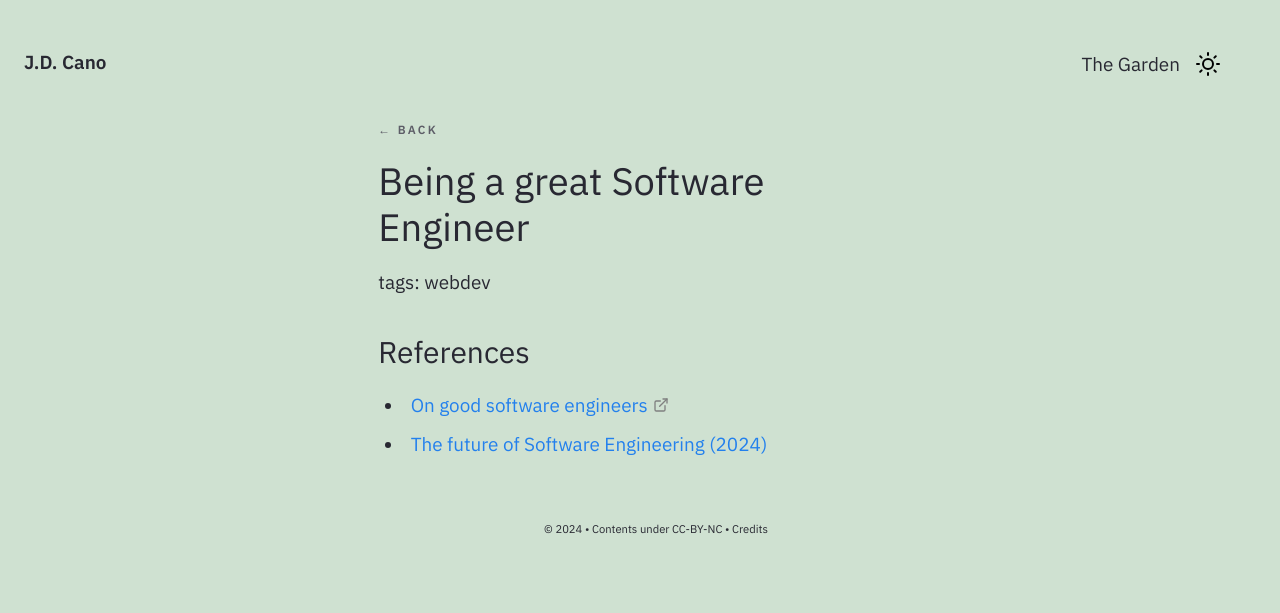
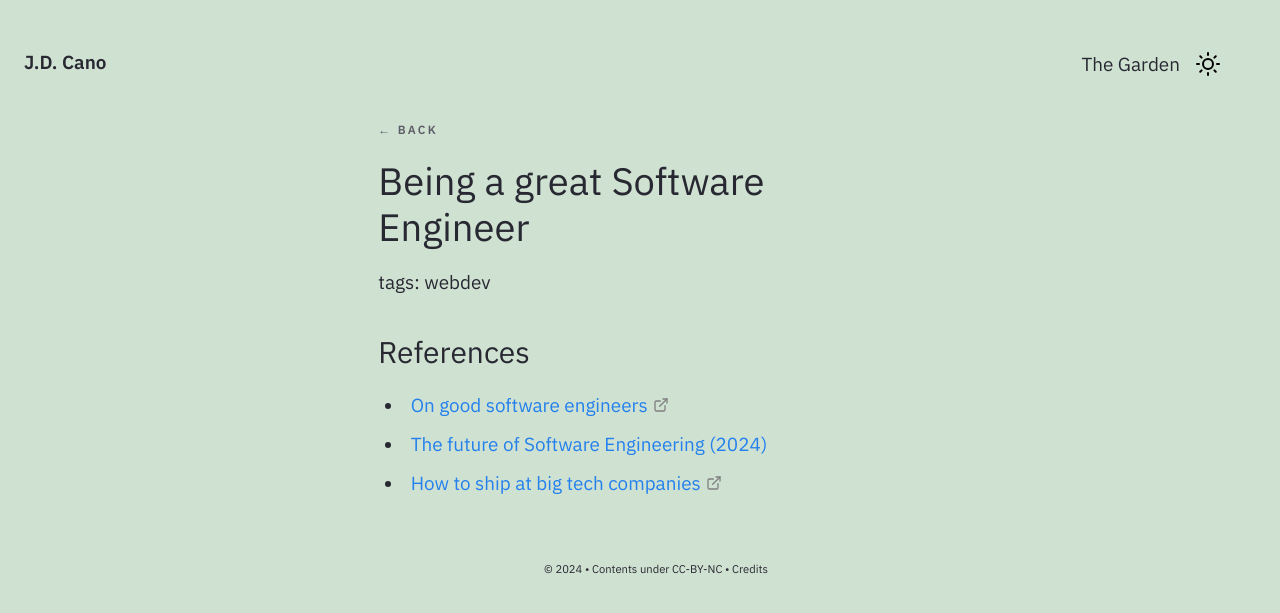
Before and after one commit to Gorzas/gorzas.github.io, a Jekyll site: the page built from _notes/Public/tech/Being a great Software Engineer.md, in a window 1280 px wide. Shown: the top 613 px of the page. Built offline with Jekyll 4.4.1, drawn with Linux system fonts in a browser that asks for light colours; part of the change alters nothing that is shown.

Commit message:
Update Being a great Software Engineer.md

```diff
--- a/_notes/Public/tech/Being a great Software Engineer.md
+++ b/_notes/Public/tech/Being a great Software Engineer.md
@@ -3,7 +3,7 @@ title: Being a great Software Engineer
 feed: show
 tags: webdev
 date: 30-10-2024
-updated: 30-10-2024
+updated: 12-11-2024
 type: essay
 growth: seedlings
 ---
@@ -12,3 +12,4 @@ growth: seedlings
 
 - [On good software engineers](https://candost.blog/on-good-software-engineers/)
 - [[The future of Software Engineering (2024)]]
+- [How to ship at big tech companies](https://www.seangoedecke.com/how-to-ship/)
```
